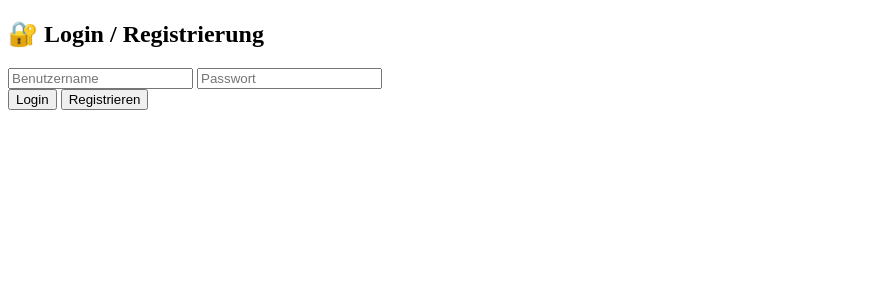
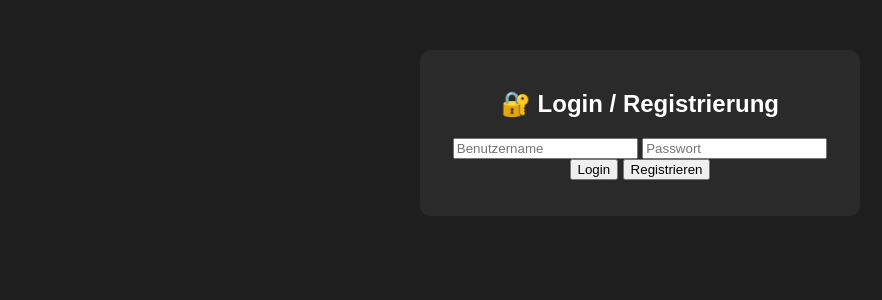
Before and after one commit to LemizrIwi/Chat, a FastAPI app: page / in a window 1280 px wide. Shown: the top 300 px of the page, without its empty margins (0-882 px from the left). Run offline with FastAPI, Linux system fonts and the light colour scheme.

Commit message:
Update style.css

```diff
--- a/static/style.css
+++ b/static/style.css
@@ -1,26 +1,37 @@
-body.dark {
-  background-color: #1e1e1e;
-  color: #f0f0f0;
-  font-family: sans-serif;
+body {
+    background: #1e1e1e;
+    color: white;
+    font-family: Arial, sans-serif;
+    margin: 0;
+    padding: 0;
+}
+
+#login-container, #chat-container {
+    width: 400px;
+    margin: 50px auto;
+    text-align: center;
+    background: #2a2a2a;
+    padding: 20px;
+    border-radius: 10px;
 }
 
 #chat-box {
-  border: 1px solid #555;
-  height: 400px;
-  overflow-y: scroll;
-  padding: 10px;
-  margin-bottom: 10px;
-  background-color: #2c2c2c;
+    background: #111;
+    border: 1px solid #333;
+    height: 300px;
+    overflow-y: auto;
+    padding: 10px;
+    text-align: left;
 }
 
 .message {
-  margin: 5px 0;
+    margin: 5px 0;
 }
 
 .username {
-  font-weight: bold;
+    font-weight: bold;
 }
 
-.admin {
-  color: #ff5555;
+#chat-controls {
+    margin-top: 10px;
 }
```
